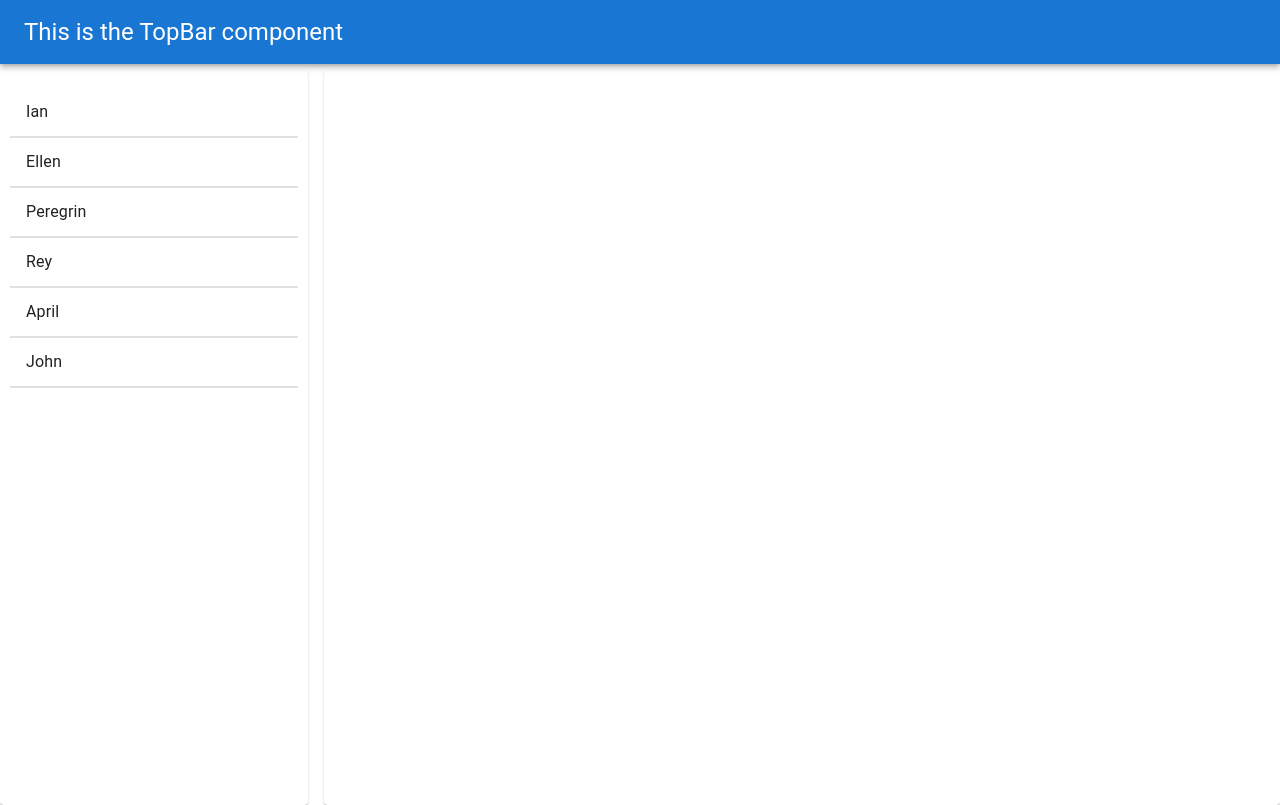
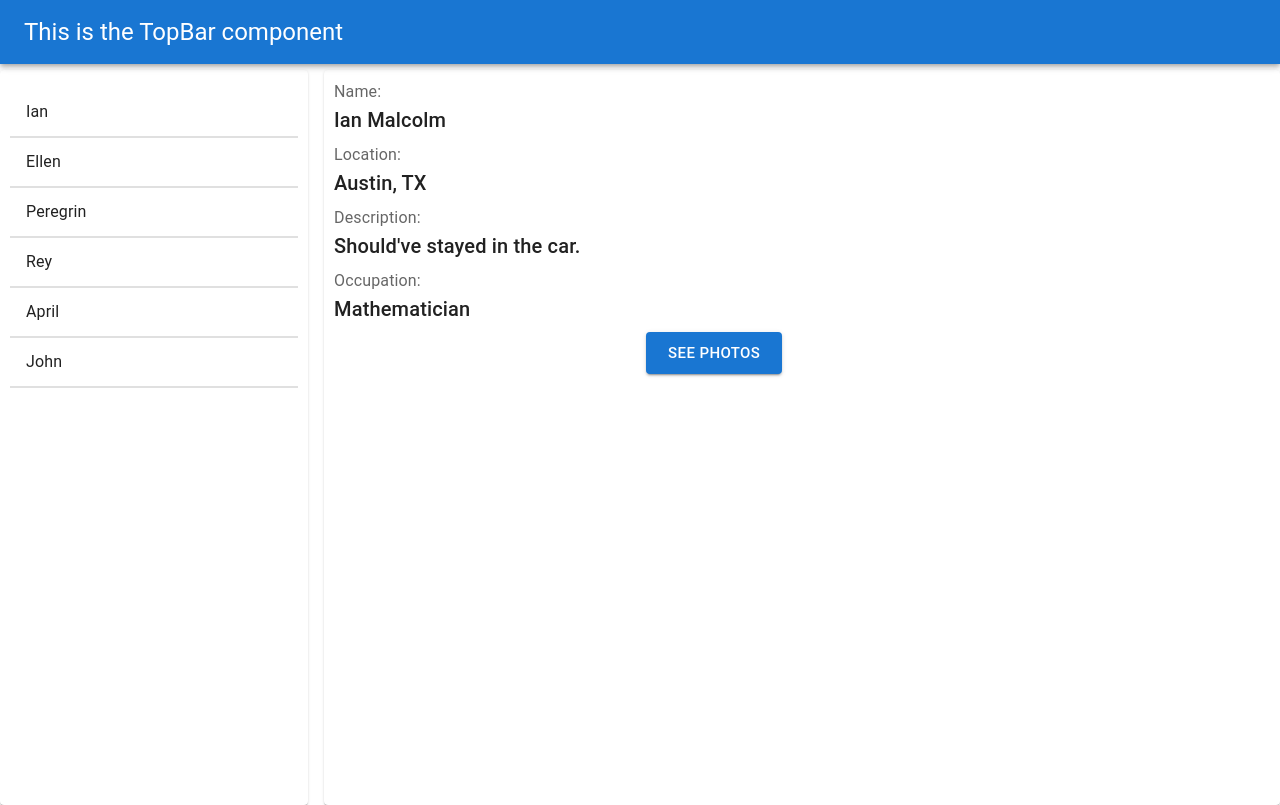
Before and after one commit to KhangDaoz/photo-sharing-v1-frontend, a React (Create React App) app: page /users/57231f1a30e4351f4e9f4bd7 in a window 1280 px wide. Built offline with nearby package versions, Linux system fonts and the light colour scheme.

Commit message:
update photo

```diff
--- a/src/components/UserDetail/index.jsx
+++ b/src/components/UserDetail/index.jsx
@@ -1,28 +1,53 @@
 import React, { useState } from "react";
-import { Typography } from "@mui/material";
+import { Button, Box, Grid, Typography } from "@mui/material";
 
 import "./styles.css";
-import { useParams } from "react-router-dom";
+import { useParams, Link } from "react-router-dom";
 import models from "../../modelData/models";
 
 /**
  * Define UserDetail, a React component of Project 4.
  */
 function UserDetail() {
-  const [users, setUsers] = useState(models.userListModel());
-  console.log(users);
-  const user = useParams();
-  console.log(models.userModel(user));
-  return (
-    <>
-      {/* <Typography variant="body1">
-            This should be the UserDetail view of the PhotoShare app. Since it is
-            invoked from React Router the params from the route will be in property match.
-            So this should show details of user: {user.userId}.
-            You can fetch the model for the user from models.userModel.
-          </Typography> */}
-      <h1></h1>
-    </>
+  const { userId } = useParams();
+  const user = models.userModel(userId);
+  // console.log(user);
+  return user ? (
+    <Grid container>
+      <Grid item xs={12}>
+        <Typography color="textSecondary">Name:</Typography>
+        <Typography variant="h6" gutterBottom>
+          {`${user.first_name} ${user.last_name}`}
+        </Typography>
+        <Typography color="textSecondary">Location:</Typography>
+        <Typography variant="h6" gutterBottom>
+          {`${user.location}`}
+        </Typography>
+        <Typography color="textSecondary">Description:</Typography>
+        <Typography variant="h6" gutterBottom>
+          {`${user.description}`}
+        </Typography>
+        <Typography color="textSecondary">Occupation:</Typography>
+        <Typography variant="h6" gutterBottom>
+          {`${user.occupation}`}
+        </Typography>
+      </Grid>
+      <Grid item xs={4} />
+      <Grid item xs={4}>
+        <Button
+          size="large"
+          to={user && `/photos/${user._id}`}
+          component={Link}
+          variant="contained"
+          color="primary"
+        >
+          See Photos
+        </Button>
+      </Grid>
+      <Grid item xs={4} />
+    </Grid>
+  ) : (
+    <Box sx={{ minWidth: 300 }}>Loading...</Box>
   );
 }
 
--- a/src/components/UserPhotos/index.jsx
+++ b/src/components/UserPhotos/index.jsx
@@ -1,23 +1,88 @@
 import React from "react";
-import { Typography } from "@mui/material";
+import {
+  List,
+  Divider,
+  Typography,
+  Grid,
+  Avatar,
+  Card,
+  CardHeader,
+  CardMedia,
+  CardContent,
+} from "@mui/material";
 
 import "./styles.css";
-import {useParams} from "react-router-dom";
+import { useParams, Link } from "react-router-dom";
+import models from "../../modelData/models";
 
 /**
  * Define UserPhotos, a React component of Project 4.
  */
-function UserPhotos () {
-    const user = useParams();
-    return (
-      <Typography variant="body1">
-        This should be the UserPhotos view of the PhotoShare app. Since it is
-        invoked from React Router the params from the route will be in property
-        match. So this should show details of user:
-        {user.userId}. You can fetch the model for the user
-        from models.photoOfUserModel(userId):
-      </Typography>
+function UserPhotos() {
+  const { userId } = useParams();
+  const user = models.userModel(userId);
+  const photos = models.photoOfUserModel(userId);
+  // console.log(photo);
+  let linkToAuthor; // Link component to Author
+  if (user) {
+    linkToAuthor = (
+      <Link to={`/users/${user._id}`}>
+        {`${user.first_name} ${user.last_name}`}
+      </Link>
     );
+  } else {
+    linkToAuthor = <p>Loading...</p>;
+  }
+
+  return photos ? (
+    <Grid justifyContent="center" container spacing={3}>
+      {photos.map((photo) => (
+        <Grid item xs={6} key={photo._id}>
+          <Card variant="outlined">
+            <CardHeader
+              title={linkToAuthor}
+              subheader={photo.date_time}
+              avatar={<Avatar style={{ backgroundColor: "#FF7F50" }}>A</Avatar>}
+            />
+            <CardMedia
+              component="img"
+              image={`./images/${photo.file_name}`}
+              alt="Anthor Post"
+            />
+            <CardContent>
+              {photo.comments && (
+                <Typography variant="subtitle1">
+                  Comments:
+                  <Divider />
+                </Typography>
+              )}
+              {/* Only when photo has comments, then display related comments */}
+              {photo.comments &&
+                photo.comments.map((c) => (
+                  <List key={c._id}>
+                    <Typography variant="subtitle2">
+                      <Link to={`/users/${c.user._id}`}>
+                        {`${c.user.first_name} ${c.user.last_name}`}
+                      </Link>
+                    </Typography>
+                    <Typography
+                      variant="caption"
+                      color="textSecondary"
+                      gutterBottom
+                    >
+                      {c.date_time}
+                    </Typography>
+                    <Typography variant="body1">{`"${c.comment}"`}</Typography>
+                  </List>
+                ))}
+            </CardContent>
+          </Card>
+        </Grid>
+      ))}
+    </Grid>
+  ) : (
+    <div>Loading...</div>
+  );
 }
 
 export default UserPhotos;
```
